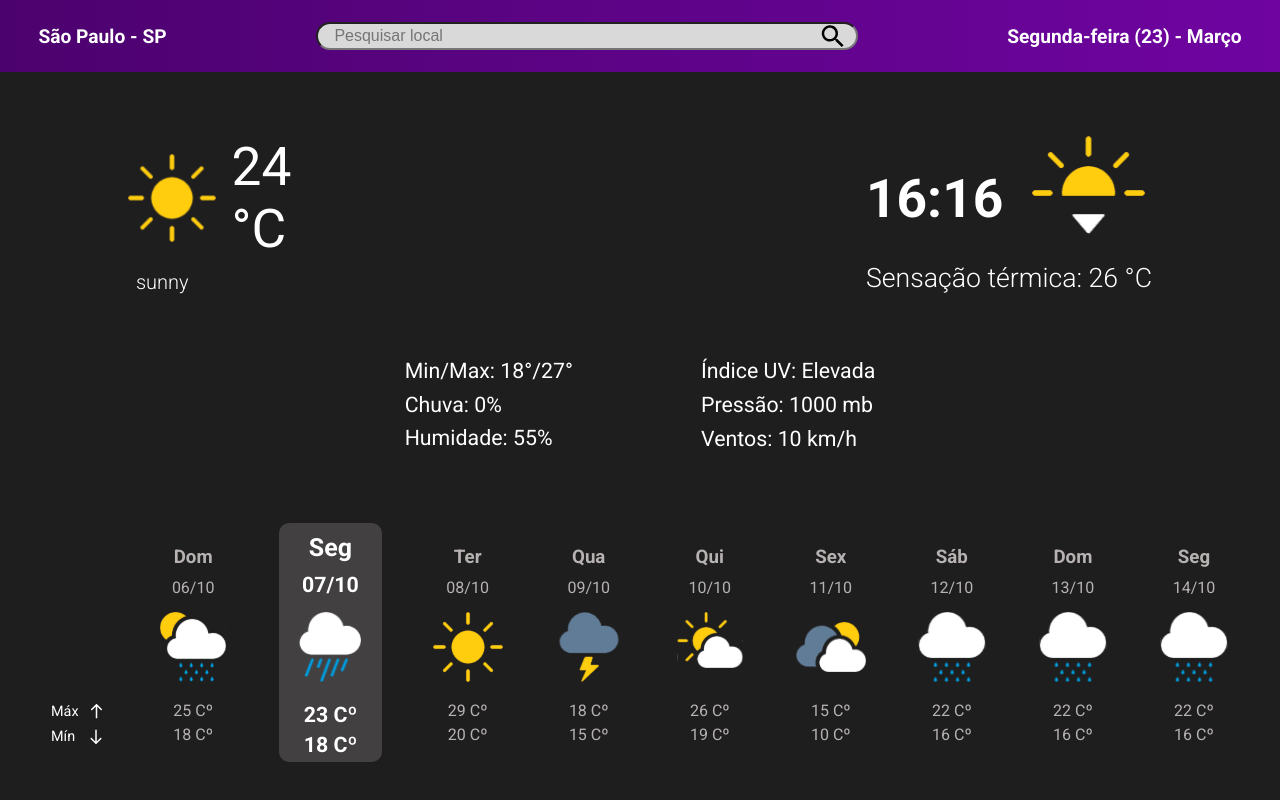
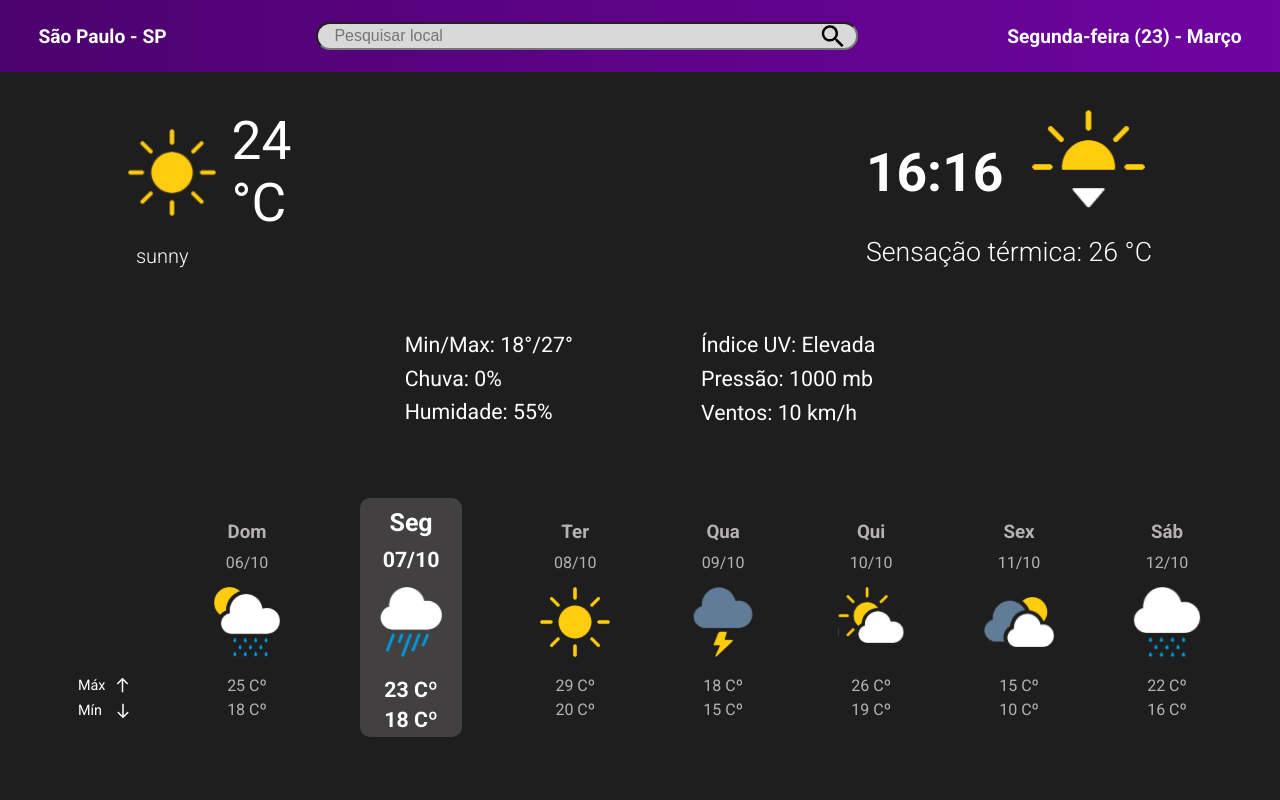
Before and after one commit to patriciasanttos/weather-app, a React (Vite) app: page / in a window 1280 px wide. Built offline with nearby package versions, Linux system fonts and the light colour scheme.

Commit message:
changing spacing

```diff
--- a/src/App.jsx
+++ b/src/App.jsx
@@ -20,72 +20,7 @@ const testWeather = {
   date: new Date(Date.now())
 }
 
-const temperatureData = [
-  {
-    day: "Dom",
-    date: "06/10",
-    maxTemperature: "25 Cº",
-    minTemperature: "18 Cº",
-    weather: "sunnyRainy",
-  },
-  {
-    day: "Seg",
-    date: "07/10",
-    maxTemperature: "23 Cº",
-    minTemperature: "18 Cº",
-    weather: "rainy",
-  },
-  {
-    day: "Ter",
-    date: "08/10",
-    maxTemperature: "29 Cº",
-    minTemperature: "20 Cº",
-    weather: "sunny",
-  },
-  {
-    day: "Qua",
-    date: "09/10",
-    maxTemperature: "18 Cº",
-    minTemperature: "15 Cº",
-    weather: "storm",
-  },
-  {
-    day: "Qui",
-    date: "10/10",
-    maxTemperature: "26 Cº",
-    minTemperature: "19 Cº",
-    weather: "cloudy",
-  },
-  {
-    day: "Sex",
-    date: "11/10",
-    maxTemperature: "15 Cº",
-    minTemperature: "10 Cº",
-    weather: "covert",
-  },
-  {
-    day: "Sáb",
-    date: "12/10",
-    maxTemperature: "22 Cº",
-    minTemperature: "16 Cº",
-    weather: "hailRain",
-  },
-  {
-    day: "Dom",
-    date: "13/10",
-    maxTemperature: "22 Cº",
-    minTemperature: "16 Cº",
-    weather: "hailRain",
-  },
 
-  {
-    day: "Seg",
-    date: "14/10",
-    maxTemperature: "22 Cº",
-    minTemperature: "16 Cº",
-    weather: "hailRain",
-  },
-];
 
 function App() {
   return (
@@ -97,7 +32,7 @@ function App() {
       />
 
       <Weather weather={testWeather} />
-      <TempWeek temperatureData={temperatureData} />
+      <TempWeek />
     </>
   );
 }
--- a/src/components/tempWeek/TempWeek.jsx
+++ b/src/components/tempWeek/TempWeek.jsx
@@ -11,8 +11,60 @@ import Storm from "../../assets/storm.svg";
 import Covert from "../../assets/covert.svg";
 import Cloudy from "../../assets/cloudy.svg";
 
-function TempWeek({ temperatureData }) {
+function TempWeek() {
   const currentDayIndex = new Date().getDay();
+
+  const temperatureData = [
+    {
+      day: "Dom",
+      date: "06/10",
+      maxTemperature: "25 Cº",
+      minTemperature: "18 Cº",
+      weather: "sunnyRainy",
+    },
+    {
+      day: "Seg",
+      date: "07/10",
+      maxTemperature: "23 Cº",
+      minTemperature: "18 Cº",
+      weather: "rainy",
+    },
+    {
+      day: "Ter",
+      date: "08/10",
+      maxTemperature: "29 Cº",
+      minTemperature: "20 Cº",
+      weather: "sunny",
+    },
+    {
+      day: "Qua",
+      date: "09/10",
+      maxTemperature: "18 Cº",
+      minTemperature: "15 Cº",
+      weather: "storm",
+    },
+    {
+      day: "Qui",
+      date: "10/10",
+      maxTemperature: "26 Cº",
+      minTemperature: "19 Cº",
+      weather: "cloudy",
+    },
+    {
+      day: "Sex",
+      date: "11/10",
+      maxTemperature: "15 Cº",
+      minTemperature: "10 Cº",
+      weather: "covert",
+    },
+    {
+      day: "Sáb",
+      date: "12/10",
+      maxTemperature: "22 Cº",
+      minTemperature: "16 Cº",
+      weather: "hailRain",
+    },
+  ];
 
   const getWeatherIcon = (weather) => {
     if (weather === "rainy") {
--- a/src/components/weather/styles.scss
+++ b/src/components/weather/styles.scss
@@ -7,7 +7,7 @@
         justify-content: space-between;
         align-items: center;
 
-        margin: 5% 10% 0 10%;
+        margin: 3% 10% 0 10%;
 
         .weather-temperature {
             .weather-icon {
```
